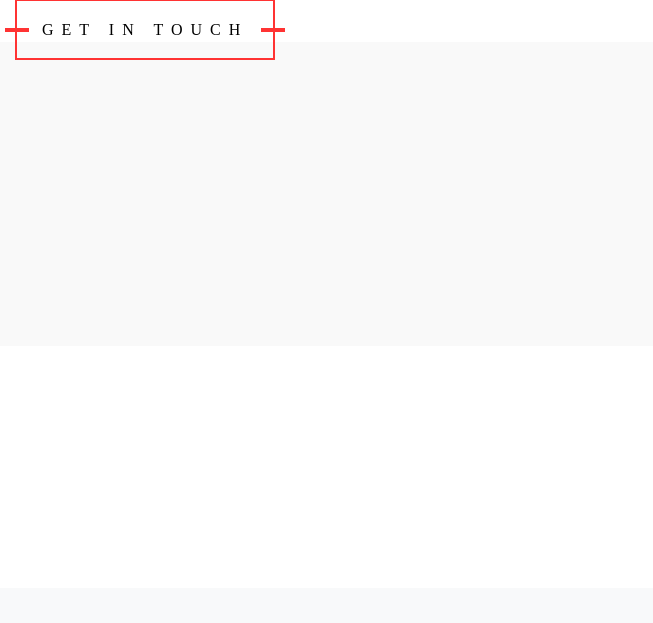
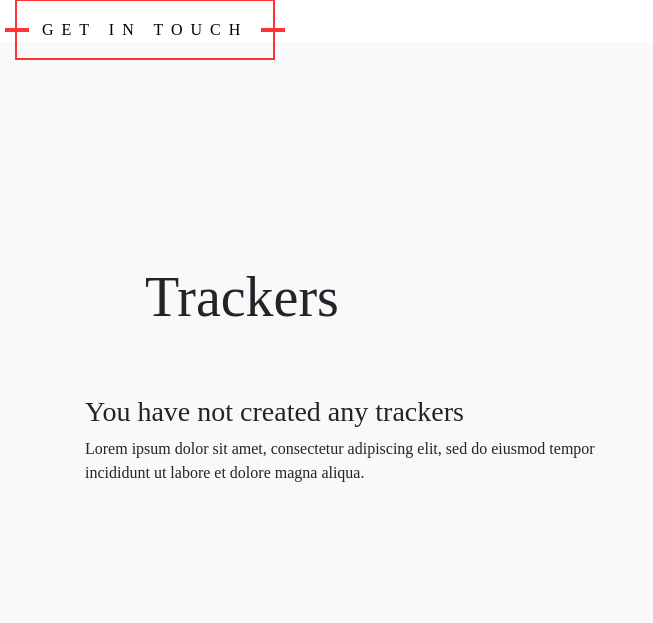
Before and after one commit to codecallogic/recovery, a Django app: page /trackers/ in a window 1280 px wide. Shown: the part 212-835 px from the top of the page, without its empty margins (0-653 px from the left). Before the commit the page ends 272 px from the top, so only its background shows below. Run offline with Django 3.2, Linux system fonts and the light colour scheme; the visitor is signed in with stand-in values (Sample User, id 1); data that the repository does not hold is empty; some libraries are stand-ins or nearby versions; some web fonts are replaced.

Commit message:
filtered displayed trackers by user

```diff
--- a/main_app/templates/trackers/index.html
+++ b/main_app/templates/trackers/index.html
@@ -83,6 +83,9 @@
 <div class="section-block-grey">
   <div class="container-fluid" style="padding:4vmin;">
     <div class="row mt-60">
+
+
+{% if trackers %}
 {% for tracker in trackers %}
 
 <div class="col-md-4 col-sm-12 col-12">
@@ -100,6 +103,22 @@
       </div>
 </div>
 {% endfor %}
+
+{% else %}
+
+
+<h1 class="display-4 text-center mt-4 mb-5" style="margin-left: 2em; padding:2vmin; font-weight:100;">Trackers</h1>
+
+<div class="container">
+<div class="section-heading center-holder">
+  <h3>You have not created any trackers</h3>
+  <div class="section-heading-line"></div>
+  <p>Lorem ipsum dolor sit amet, consectetur adipiscing elit, sed do eiusmod tempor
+  <br>incididunt ut labore et dolore magna aliqua.</p>
+</div>
+</div>
+
+{% endif %}
   </div>
   </div>
 </div>
--- a/main_app/views.py
+++ b/main_app/views.py
@@ -146,7 +146,7 @@ class PatientAssessment(LoginRequiredMixin, TemplateView):
     def post(self, request):
         symptoms        = Symptoms.objects.filter(user_id = request.user)
         patient         = Patient.objects.filter(user_id = request.user)
-        trackers        = Tracker.objects.all()
+        trackers        = Tracker.objects.filter(user_id = request.user)
         patient_age     = patient[0]
         arr             = []
         conditions      = []
```
